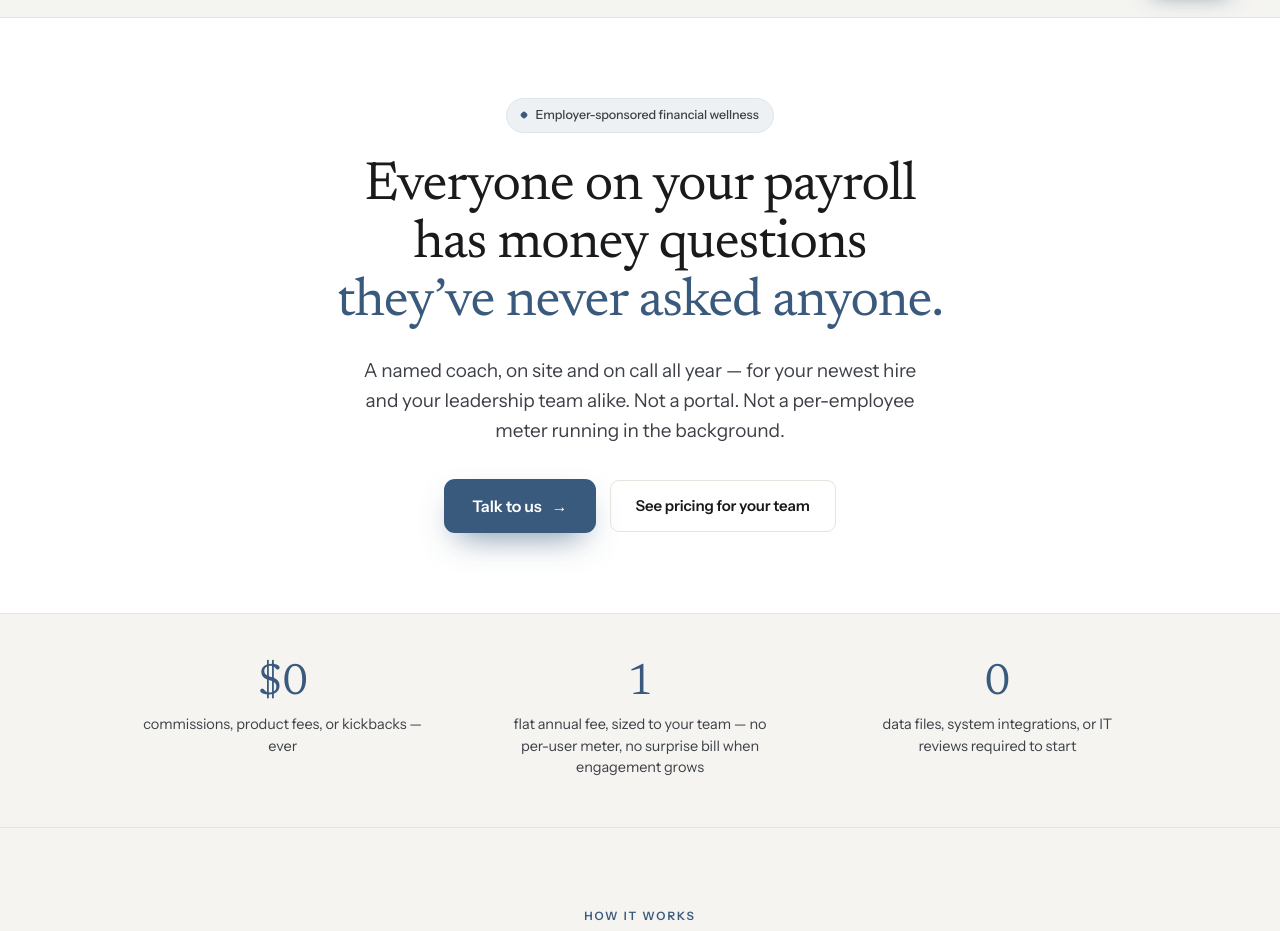
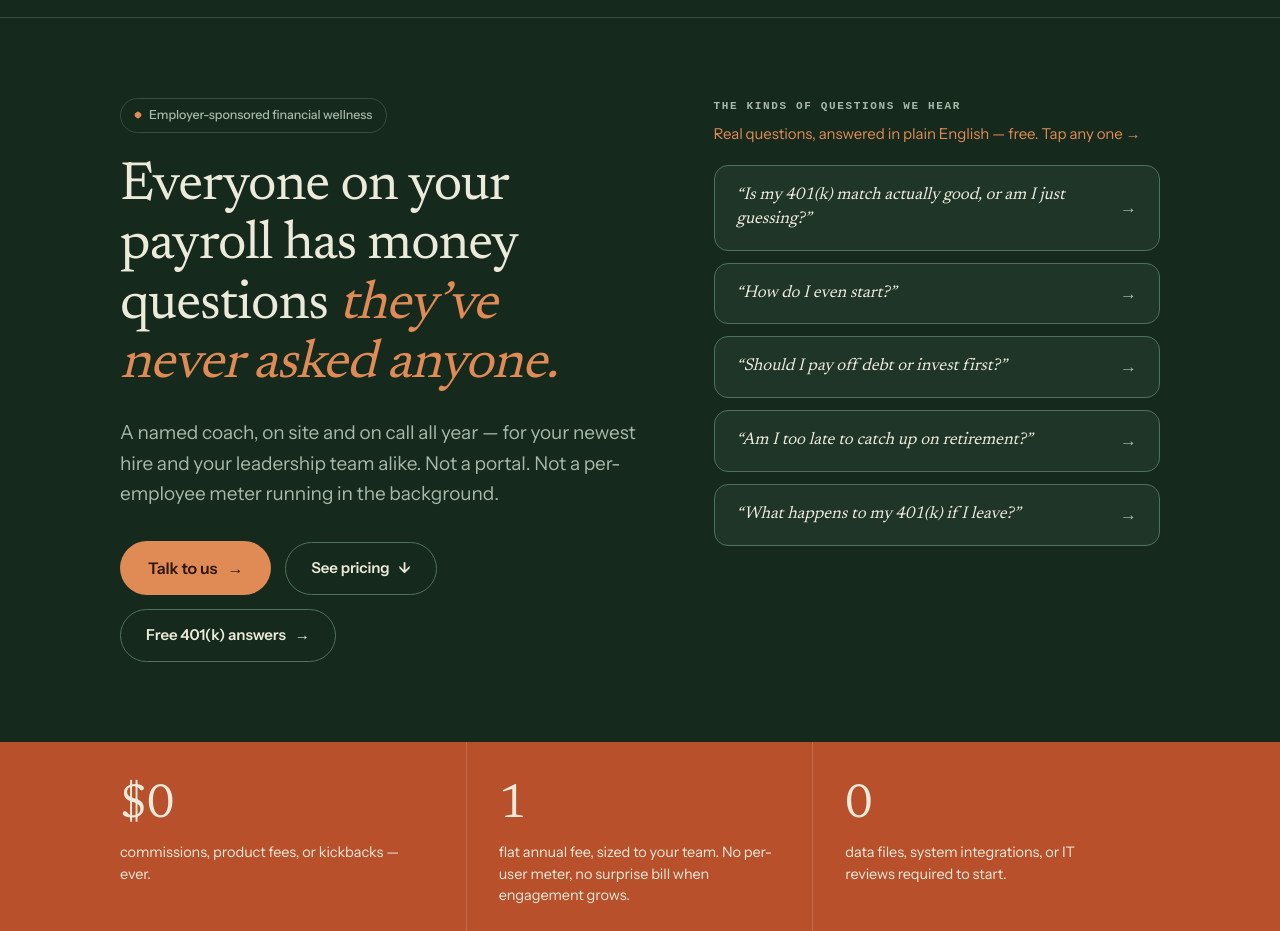
Before and after one commit to tonydoble-cpu/12th-and-good, a Next.js app: page / in a window 1280 px wide. Shown: the part 61-992 px from the top of the page. Built offline with nearby package versions, Linux system fonts and the light colour scheme.

Commit message:
Phase 1 homepage rebuild: dark-green hero, nav, and stats band

```diff
--- a/app/globals.css
+++ b/app/globals.css
@@ -1,7 +1,12 @@
 @import "tailwindcss";
 
 :root {
-  /* Design system per Marketplace_POC design handoff (July 2026). */
+  /* Design system — July 2026 rebrand. Terracotta/clay replaces slate blue
+     as the site-wide accent; a dedicated dark-green "hero" system (matching
+     the Brand Handoff and the /401k-questions tool) is layered on top for
+     the nav and hero band. Everything below the hero stays on the light
+     paper field — this is a deliberate two-tone system, not an all-dark
+     site: dark green bookends (nav, hero, footer), light paper in between. */
   --bg: #f5f4f1;
   --surface: #ffffff;
   --ink: #191a1c;
@@ -9,18 +14,29 @@
   --muted: #71757c;
   --line: #e7e4dd;
 
-  /* Slate blue — CTAs, links, active states, numerals */
-  --accent: #3a5a7d;
-  --accent-hover: #2f4a68;
-  --accent-tint: #eef1f4;
+  /* Terracotta/clay — the site-wide accent on light backgrounds. Same color
+     family as the tool's --qg-terra, deepened for legibility on paper. */
+  --accent: #b8502b;
+  --accent-hover: #96431f;
+  --accent-tint: #f7ece1;
 
-  /* Clay — secondary accent from the brand mark: warmth, the person's side of the road.
-     Use sparingly (mark, small accents); --clay-soft is the legible variant for dark surfaces. */
-  --clay: #9c5b3c;
-  --clay-soft: #c98a63;
+  --clay: #b8502b;
+  --clay-hover: #96431f;
+  --clay-soft: #e08b56;
 
-  --footer-bg: #101215;
+  --footer-bg: #142218;
   --dark-section: #15171b;
+
+  /* Dark-green hero/nav system — matches the homepage mockup + the 401(k)
+     Q&A tool's qtool.css exactly, so the two never look like different
+     products. */
+  --hero-green: #16291d;
+  --hero-panel: #1f3527;
+  --hero-border: #33503b;
+  --hero-border-hi: #4e7259;
+  --hero-cream: #eceadb;
+  --hero-cream-muted: #a8b8a8;
+  --hero-terra: #e08b56;
 
   /* legacy aliases kept so existing components referencing these still work */
   --background: var(--bg);
@@ -53,9 +69,17 @@
   --color-accent-hover: var(--accent-hover);
   --color-accent-tint: var(--accent-tint);
   --color-clay: var(--clay);
+  --color-clay-hover: var(--clay-hover);
   --color-clay-soft: var(--clay-soft);
   --color-footer-bg: var(--footer-bg);
   --color-dark-section: var(--dark-section);
+  --color-hero-green: var(--hero-green);
+  --color-hero-panel: var(--hero-panel);
+  --color-hero-border: var(--hero-border);
+  --color-hero-border-hi: var(--hero-border-hi);
+  --color-hero-cream: var(--hero-cream);
+  --color-hero-cream-muted: var(--hero-cream-muted);
+  --color-hero-terra: var(--hero-terra);
   --font-display: "Newsreader";
   --font-body: "Instrument Sans";
 }
@@ -84,13 +108,24 @@ h1, h2, h3, h4 {
   display: inline-block;
 }
 
+/* Same dot, recolored for use on the dark-green hero/nav. */
+.dot-on-dark {
+  width: 6px;
+  height: 6px;
+  border-radius: 2px;
+  background: var(--hero-terra);
+  transform: rotate(45deg);
+  flex: none;
+  display: inline-block;
+}
+
 /* Striped placeholder swatch for un-shot imagery */
 .placeholder-swatch {
   background-color: #ecebe5;
   background-image: repeating-linear-gradient(
     -45deg,
-    rgba(58, 90, 125, 0.055) 0,
-    rgba(58, 90, 125, 0.055) 1px,
+    rgba(184, 80, 43, 0.07) 0,
+    rgba(184, 80, 43, 0.07) 1px,
     transparent 1px,
     transparent 10px
   );
@@ -146,6 +181,40 @@ h1, h2, h3, h4 {
   color: var(--accent-hover);
 }
 
+/* ---- Dark-green hero band: eyebrow + question-card pattern, shared by
+   the homepage hero and (in spirit) the /401k-questions tool. ---- */
+.hero-eyebrow {
+  font-family: ui-monospace, "IBM Plex Mono", monospace;
+  font-size: 11px;
+  font-weight: 600;
+  text-transform: uppercase;
+  letter-spacing: 0.15em;
+}
+
+.hero-q-card {
+  display: flex;
+  align-items: center;
+  justify-content: space-between;
+  gap: 16px;
+  border-radius: 14px;
+  border: 1px solid var(--hero-border-hi);
+  background: var(--hero-panel);
+  padding: 18px 22px;
+  color: var(--hero-cream);
+  font-size: 17px;
+  line-height: 1.4;
+  text-decoration: none;
+  transition: all 0.18s ease;
+}
+.hero-q-card:hover {
+  background: var(--hero-terra);
+  border-color: var(--hero-terra);
+  color: #2c1608;
+}
+.hero-q-card:hover span {
+  color: #2c1608 !important;
+}
+
 /* Scroll-reveal, matching the design handoff's motion spec. Respects
    prefers-reduced-motion and has a safety timeout in ScrollReveal.tsx so
    nothing stays permanently hidden if JS is slow to attach. */
--- a/app/page.tsx
+++ b/app/page.tsx
@@ -2,26 +2,29 @@ import Header from "@/components/Header";
 import Footer from "@/components/Footer";
 import Container from "@/components/Container";
 import HomeFaq from "@/components/homeb/HomeFaq";
+import HeroQuestionStack from "@/components/HeroQuestionStack";
 import { priceForHeadcount } from "@/lib/program-pricing";
+import { getQuestionBySlug } from "@/lib/questions";
 
-// THE HOMEPAGE — rebuilt for the employer annual-program pivot (July 2026).
-// Retired: the consumer book-a-coach homepage (per-session Stripe checkout,
-// quiz-first funnel). This is a B2B sale to one buyer (HR/benefits leader),
-// not a marketplace a consumer browses. See onepager/the-program.md and
-// onepager/founder-context.md for the source content this mirrors.
+// THE HOMEPAGE — rebuilt for the employer annual-program pivot (July 2026),
+// re-skinned July 28 2026 (Phase 1 of the homepage rebuild) to match the
+// approved dark-green/terracotta system: the hero and stats band now use
+// the same --hero-* tokens as the /401k-questions tool, so the free tool
+// and the marketing site read as one product. Everything from "How it
+// works" down is unchanged this phase — that's Phase 2/3.
 
 const STATS = [
   {
     n: "$0",
-    l: "commissions, product fees, or kickbacks — ever",
+    l: "commissions, product fees, or kickbacks — ever.",
   },
   {
     n: "1",
-    l: "flat annual fee, sized to your team — no per-user meter, no surprise bill when engagement grows",
+    l: "flat annual fee, sized to your team. No per-user meter, no surprise bill when engagement grows.",
   },
   {
     n: "0",
-    l: "data files, system integrations, or IT reviews required to start",
+    l: "data files, system integrations, or IT reviews required to start.",
   },
 ];
 
@@ -45,56 +48,113 @@ const HOW = [
 
 const TIER_PREVIEW = [100, 200, 350];
 
+// The rotating hero question stack — real slugs from the 401(k) library, in
+// the order they appear on the approved homepage mockup. getQuestionBySlug
+// is the single source of truth, so if wording ever changes in
+// lib/questions-data.json, the hero updates automatically instead of
+// silently drifting out of sync.
+const HERO_QUESTION_SLUGS = [
+  "what-is-a-401k-employer-match",
+  "is-my-401k-match-actually-good",
+  "how-do-i-even-start-with-401k",
+  "pay-off-debt-or-invest-first",
+  "am-i-too-late-to-catch-up-on-retirement",
+  "what-happens-to-401k-match-when-i-leave-job",
+  "how-much-will-i-actually-need-in-retirement",
+  "am-i-saving-enough-401k",
+];
+
 export default function Home() {
+  const heroCards = HERO_QUESTION_SLUGS.map((slug) => {
+    const q = getQuestionBySlug(slug);
+    return q ? { question: q.question, slug: q.slug } : null;
+  }).filter((c): c is { question: string; slug: string } => c !== null);
+
   return (
     <div className="flex min-h-full flex-col">
+      {/* DARK-GREEN BAND — nav + hero, matching the approved mockup */}
+      <div className="bg-hero-green">
         <Header cta={{ label: "Talk to us", href: "/employers#contact" }} />
 
-      {/* HERO */}
-      <header className="border-b border-line bg-surface">
-        <Container width="wide" className="py-16 md:py-20">
-          <div className="mx-auto max-w-[760px] text-center">
-            <div className="chip mx-auto inline-flex items-center gap-2 rounded-full border border-[#dde5ec] bg-accent-tint px-[14px] py-[7px] text-[12.5px] font-medium text-ink-2">
-              <span className="dot" />
+        <header>
+          <Container
+            width="wide"
+            className="grid grid-cols-1 gap-12 py-16 md:py-20 lg:grid-cols-[1.1fr_0.9fr] lg:items-start"
+          >
+            <div>
+              <div
+                className="inline-flex items-center gap-2 rounded-full border px-[14px] py-[7px] text-[12.5px] font-medium"
+                style={{
+                  borderColor: "var(--hero-border)",
+                  color: "var(--hero-cream-muted)",
+                }}
+              >
+                <span className="dot-on-dark" />
                 Employer-sponsored financial wellness
               </div>
-            <h1 className="mx-auto mt-6 font-display text-[36px] font-normal leading-[1.08] tracking-[-0.021em] text-ink md:text-[54px]">
+              <h1
+                className="mt-6 max-w-[620px] font-display text-[38px] font-normal leading-[1.1] tracking-[-0.021em] md:text-[54px]"
+                style={{ color: "var(--hero-cream)" }}
+              >
                 Everyone on your payroll has money questions{" "}
-              <span className="text-accent">they&rsquo;ve never asked anyone.</span>
+                <span className="italic" style={{ color: "var(--hero-terra)" }}>
+                  they&rsquo;ve never asked anyone.
+                </span>
               </h1>
-            <p className="mx-auto mt-6 max-w-[560px] text-[17px] leading-[1.6] text-ink-2 md:text-[19px]">
+              <p
+                className="mt-6 max-w-[520px] text-[17px] leading-[1.6] md:text-[19px]"
+                style={{ color: "var(--hero-cream-muted)" }}
+              >
                 A named coach, on site and on call all year — for your newest
                 hire and your leadership team alike. Not a portal. Not a
                 per-employee meter running in the background.
               </p>
-            <div className="mt-8 flex flex-wrap items-center justify-center gap-[14px]">
+              <div className="mt-8 flex flex-wrap items-center gap-[14px]">
                 <a
                   href="/employers#contact"
-                className="inline-flex items-center gap-[10px] rounded-[11px] bg-accent px-[28px] py-[15px] text-[16px] font-semibold text-white shadow-[0_14px_34px_-14px_rgba(58,90,125,0.85)] transition-all hover:-translate-y-px hover:bg-accent-hover"
+                  className="inline-flex items-center gap-[10px] rounded-full px-[28px] py-[15px] text-[16px] font-semibold transition-all hover:-translate-y-px"
+                  style={{ background: "var(--hero-terra)", color: "#2c1608" }}
                 >
                   Talk to us <span aria-hidden>&rarr;</span>
                 </a>
                 <a
-                href="/employers#pricing"
-                className="inline-flex items-center gap-[9px] rounded-[9px] border border-line px-[25px] py-[14px] text-[15px] font-semibold text-ink transition-all hover:border-ink hover:bg-white"
+                  href="#pricing-preview"
+                  className="inline-flex items-center gap-[9px] rounded-full border px-[25px] py-[14px] text-[15px] font-semibold transition-all hover:bg-white/5"
+                  style={{
+                    borderColor: "var(--hero-border-hi)",
+                    color: "var(--hero-cream)",
+                  }}
                 >
-                See pricing for your team
+                  See pricing <span aria-hidden>&darr;</span>
+                </a>
+                <a
+                  href="/401k-questions"
+                  className="inline-flex items-center gap-[9px] rounded-full border px-[25px] py-[14px] text-[15px] font-semibold transition-all hover:bg-white/5"
+                  style={{
+                    borderColor: "var(--hero-border-hi)",
+                    color: "var(--hero-cream)",
+                  }}
+                >
+                  Free 401(k) answers <span aria-hidden>&rarr;</span>
                 </a>
               </div>
             </div>
+
+            <HeroQuestionStack cards={heroCards} />
           </Container>
         </header>
+      </div>
 
-      {/* HONEST NUMBERS BAND */}
-      <section className="border-b border-line py-12">
+      {/* STATS BAND — solid clay, three equal columns (matches mockup) */}
+      <section style={{ background: "var(--clay)" }}>
         <Container width="wide">
-          <div className="grid grid-cols-1 gap-8 text-center sm:grid-cols-3">
+          <div className="grid grid-cols-1 divide-y divide-white/15 sm:grid-cols-3 sm:divide-x sm:divide-y-0">
             {STATS.map((s) => (
-              <div key={s.l}>
-                <p className="font-display text-[38px] leading-none text-accent md:text-[44px]">
+              <div key={s.l} className="py-8 first:pl-0 sm:px-8 sm:py-10">
+                <p className="font-display text-[40px] font-normal leading-none text-hero-cream md:text-[48px]">
                   {s.n}
                 </p>
-                <p className="mx-auto mt-2 max-w-[280px] text-[14.5px] text-ink-2">
+                <p className="mt-3 max-w-[280px] text-[14.5px] leading-[1.5] text-hero-cream">
                   {s.l}
                 </p>
               </div>
@@ -257,7 +317,7 @@ export default function Home() {
           </p>
           <a
             href="/employers#contact"
-            className="mt-7 inline-flex items-center gap-[10px] rounded-[11px] bg-accent px-[30px] py-[15px] text-[16px] font-semibold text-white shadow-[0_14px_34px_-14px_rgba(58,90,125,0.85)] transition-all hover:-translate-y-px hover:bg-accent-hover"
+            className="mt-7 inline-flex items-center gap-[10px] rounded-[11px] bg-accent px-[30px] py-[15px] text-[16px] font-semibold text-white shadow-[0_14px_34px_-14px_rgba(184,80,43,0.55)] transition-all hover:-translate-y-px hover:bg-accent-hover"
           >
             Talk to us <span aria-hidden>&rarr;</span>
           </a>
--- /dev/null
+++ b/components/HeroQuestionStack.tsx
@@ -0,0 +1,65 @@
+"use client";
+
+import Link from "next/link";
+import { useEffect, useState } from "react";
+
+type Card = { question: string; slug: string };
+
+/**
+ * The hero's "kinds of questions we hear" stack — real questions from the
+ * 401(k) library, each linking straight to its answer. Cycles by rotating
+ * the array every few seconds rather than a full carousel library; five
+ * cards visible at a time, oldest fades out the top as a new one settles
+ * in at the bottom. Matches the homepage mockup's right-column pattern.
+ */
+export default function HeroQuestionStack({ cards }: { cards: Card[] }) {
+  const [offset, setOffset] = useState(0);
+
+  useEffect(() => {
+    if (cards.length <= 5) return;
+    const id = setInterval(() => {
+      setOffset((o) => (o + 1) % cards.length);
+    }, 3200);
+    return () => clearInterval(id);
+  }, [cards.length]);
+
+  const visible = Array.from({ length: Math.min(5, cards.length) }, (_, i) => {
+    const card = cards[(offset + i) % cards.length];
+    return { ...card, key: `${offset}-${i}` };
+  });
+
+  return (
+    <div>
+      <p className="hero-eyebrow" style={{ color: "var(--hero-cream-muted)" }}>
+        The kinds of questions we hear
+      </p>
+      <p
+        className="mt-2 text-[15px] leading-[1.5]"
+        style={{ color: "var(--hero-terra)" }}
+      >
+        Real questions, answered in plain English — free. Tap any one{" "}
+        <span aria-hidden>&rarr;</span>
+      </p>
+
+      <div className="mt-5 flex flex-col gap-3">
+        {visible.map((c) => (
+          <Link
+            key={c.key}
+            href={`/401k-questions/${c.slug}`}
+            className="hero-q-card"
+          >
+            <span
+              className="italic"
+              style={{ fontFamily: "var(--font-display), Georgia, serif" }}
+            >
+              &ldquo;{c.question}&rdquo;
+            </span>
+            <span aria-hidden style={{ color: "var(--hero-cream-muted)" }}>
+              &rarr;
+            </span>
+          </Link>
+        ))}
+      </div>
+    </div>
+  );
+}
```
Also changed, not shown: components/Header.tsx (+19 -16 lines). Lines whose indentation alone changed are shown as unchanged.
